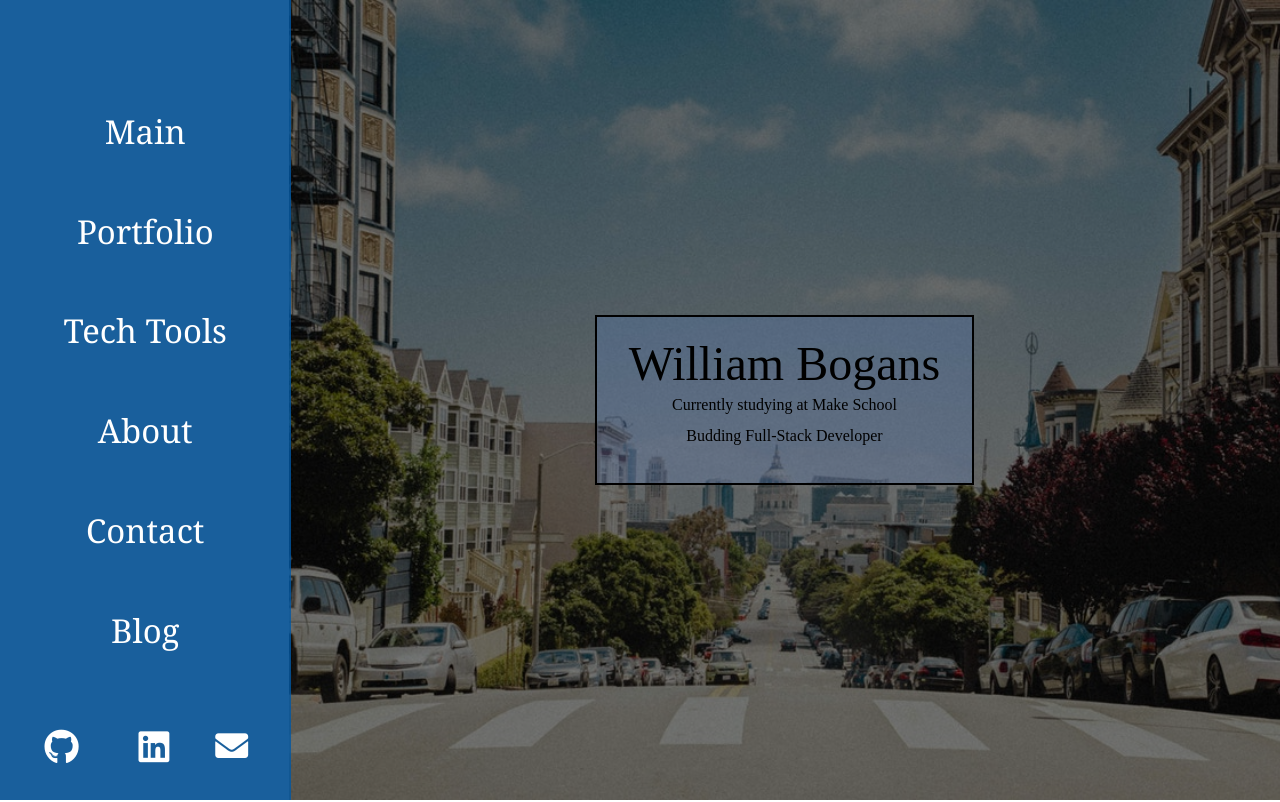
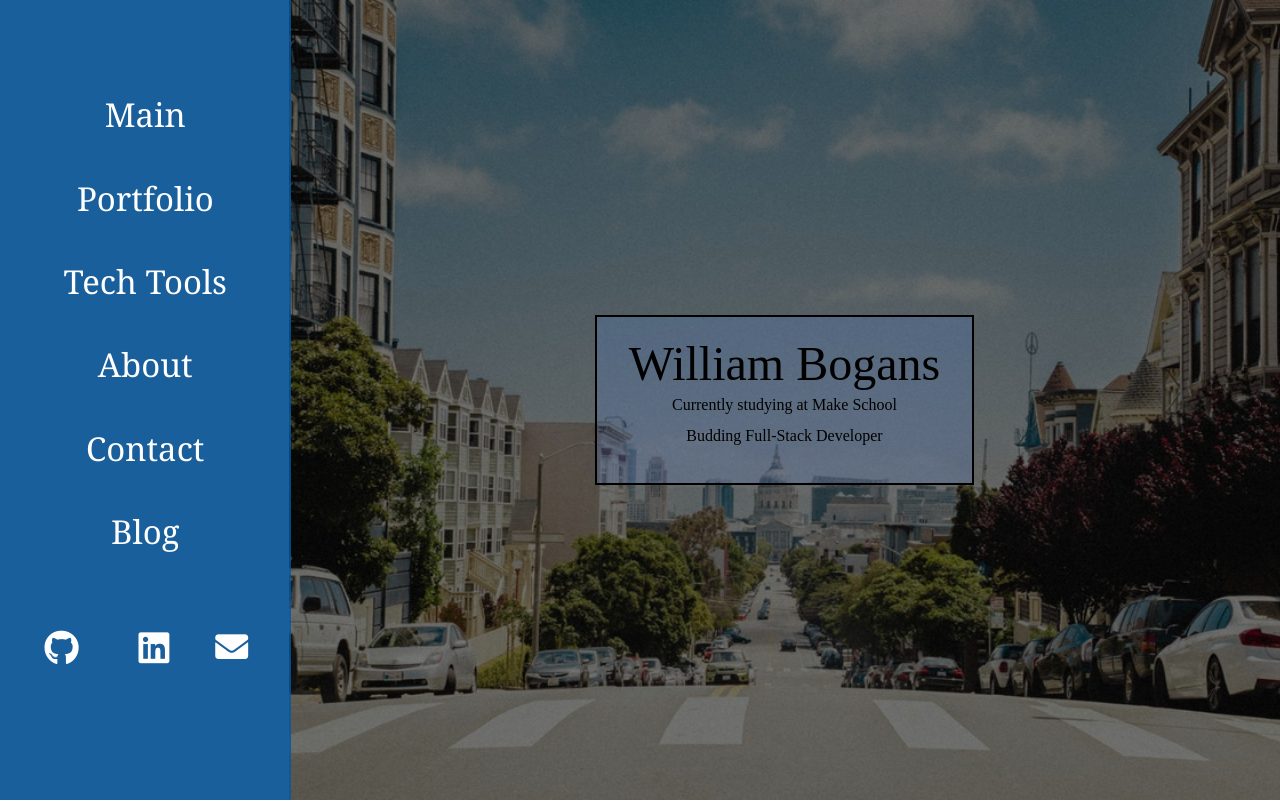
Before and after one commit to salvadb23/Personal-Website, a React (Create React App) app: page / in a window 1280 px wide. Shown: the top 802 px of the page. Built offline with nearby package versions, Linux system fonts and the light colour scheme; a web font is replaced by a local one.

Commit message:
Everything is responsive, now for this hamburger nav

```diff
--- a/src/CSS/Navbar.css
+++ b/src/CSS/Navbar.css
@@ -38,11 +38,10 @@
   display: none;
 }
 
-.navBar .fa-bars {
-  font-size: 2em;
-  float: left;
-  margin-left: 0.4em;
-  margin-top: 0.5em;
+@media screen and (max-width: 1380px) {
+  .navBar .side-links li {
+    padding-top: 0.5em;
+  }
 }
 
 /* Responsive Tablet Sizing */
```
